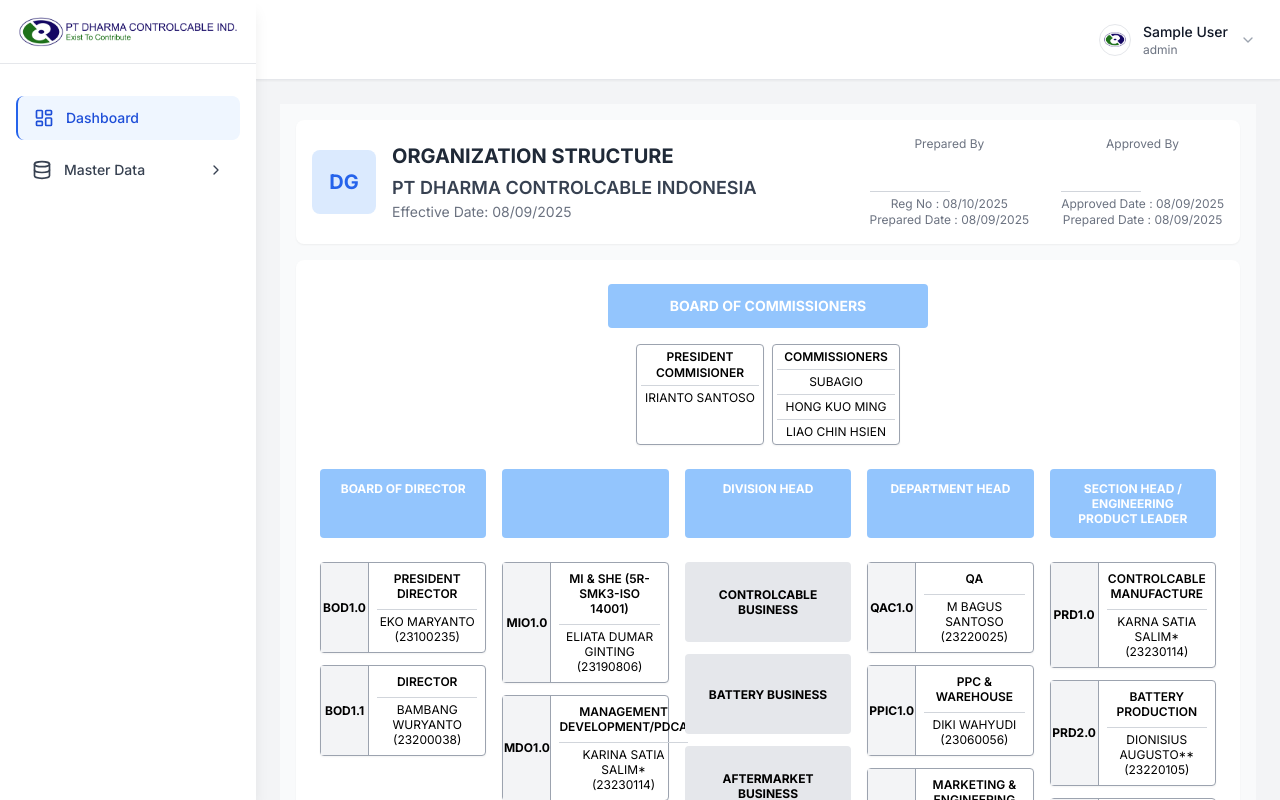
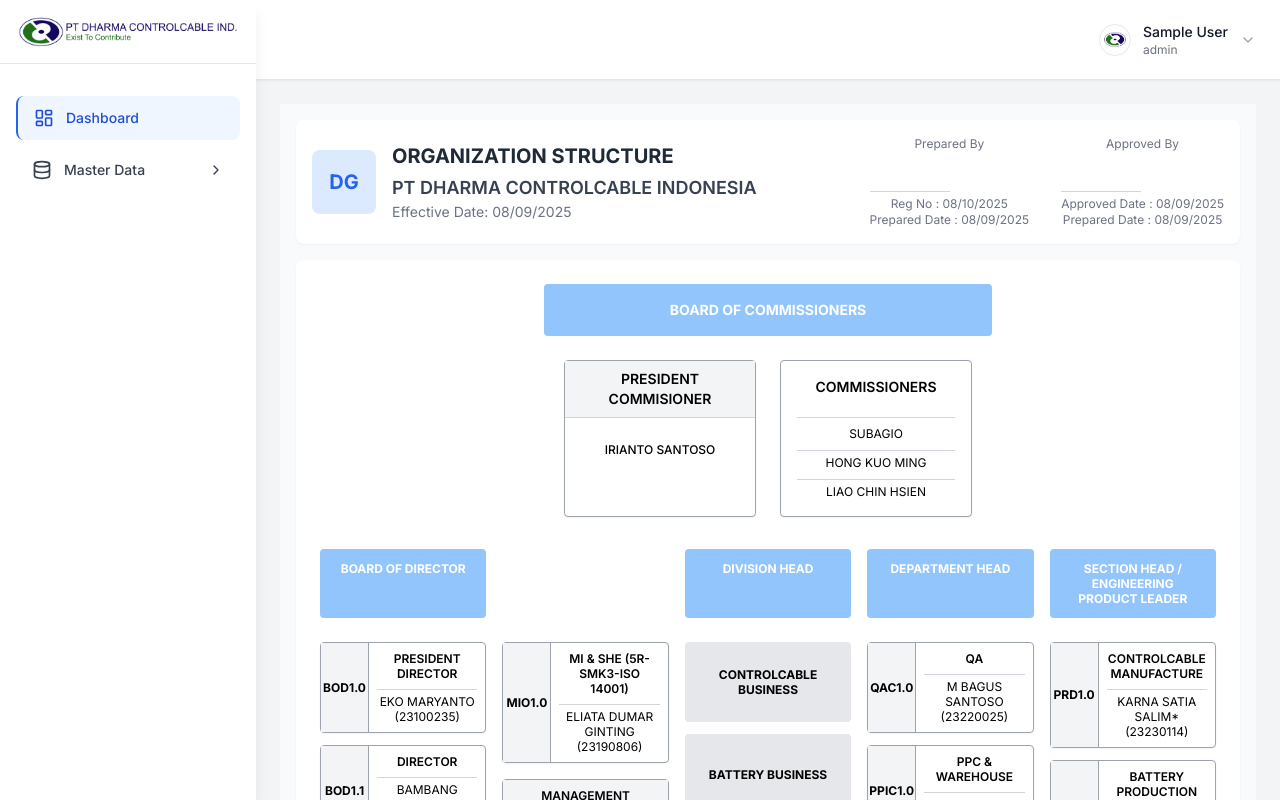
Before and after one commit to zennmhtr/so-digitalisasi_dcci, a React (Vite) app in the folder frontend/: page / in a window 1280 px wide. Built offline with nearby package versions, Linux system fonts and the light colour scheme; sample sign-in values are in the browser's storage.

Commit message:
fix(dashboard): adjust layout of organization chart for proper alignment and spacing

```diff
--- a/frontend/src/pages/Dashboard.jsx
+++ b/frontend/src/pages/Dashboard.jsx
@@ -36,23 +36,26 @@
       {/* Organization Chart */}
       <div className="bg-white rounded-lg shadow-sm p-6 overflow-x-auto">
         {/* Board of Commissioners */}
-        <div className="mb-6">
-          <div className="bg-blue-300 p-3 rounded text-center max-w-xs mx-auto mb-4">
+        <div className="mb-8">
+          <div className="bg-blue-300 p-4 rounded text-center max-w-md mx-auto mb-6">
             <h3 className="font-bold text-sm text-white">BOARD OF COMMISSIONERS</h3>
           </div>
 
-          <div className="flex justify-center gap-2 mb-4">
-            <div className="bg-white border border-gray-400 p-1 rounded shadow-sm w-32 text-center">
-               <p className="text-xs font-semibold mb-1">PRESIDENT COMMISIONER</p>
+          <div className="flex justify-center gap-6 mb-6">
+            <div className="bg-white border border-gray-400 rounded shadow-sm w-48 text-center min-h-[100px]">
+              <div className="p-2 bg-gray-100 border-b border-gray-300">
+                <p className="text-sm font-semibold">PRESIDENT COMMISIONER</p>
+              </div>
+              <div className="p-4 flex items-center justify-center h-16">
+                <p className="text-xs font-medium">IRIANTO SANTOSO</p>
+              </div>
+            </div>
+            <div className="bg-white border border-gray-400 p-4 rounded shadow-sm w-48 text-center min-h-[100px] flex flex-col justify-center">
+              <p className="text-sm font-semibold mb-3">COMMISSIONERS</p>
+              <hr className="my-2 border-gray-300" />
+              <p className="text-xs mb-1">SUBAGIO</p>
               <hr className="my-1 border-gray-300" />
-                  <p className="text-xs">IRIANTO SANTOSO</p>
-            </div>
-            <div className="bg-white border border-gray-400 p-1 rounded shadow-sm w-32 text-center">
-              <p className="text-xs font-semibold mb-1">COMMISSIONERS</p>
-              <hr className="my-1 border-gray-300" />
-              <p className="text-xs">SUBAGIO</p>
-              <hr className="my-1 border-gray-300" />
-              <p className="text-xs">HONG KUO MING</p>
+              <p className="text-xs mb-1">HONG KUO MING</p>
               <hr className="my-1 border-gray-300" />
               <p className="text-xs">LIAO CHIN HSIEN</p>
             </div>
@@ -65,8 +68,8 @@
             <div className="bg-blue-300 p-3 rounded text-center">
               <h3 className="font-bold text-xs text-white">BOARD OF DIRECTOR</h3>
             </div>
-            <div className="bg-blue-300 p-3 rounded text-center">
-              <h3 className="font-bold text-xs text-white">&nbsp;</h3>
+            <div className="p-3 rounded text-center">
+              <h3 className="font-bold text-xs text-transparent">&nbsp;</h3>
             </div>
             <div className="bg-blue-300 p-3 rounded text-center">
               <h3 className="font-bold text-xs text-white">DIVISION HEAD</h3>
@@ -112,7 +115,7 @@
             </div>
 
             {/* Kolom 2 - Management Functions */}
-            <div className="space-y-3">
+            <div className="space-y-4">
               <div className="bg-white border border-gray-400 rounded shadow-sm flex min-h-[90px]">
                 <div className="bg-gray-100 p-1 text-center border-r border-gray-400 w-12 flex items-center justify-center">
                   <p className="text-xs font-bold">MIO1.0</p>
@@ -125,34 +128,48 @@
                 </div>
               </div>
 
-              <div className="bg-white border border-gray-400 rounded shadow-sm flex min-h-[90px]">
-                <div className="bg-gray-100 p-1 text-center border-r border-gray-400 w-12 flex items-center justify-center">
+              {/* Combined Management Development/PDCA Box */}
+              <div className="bg-white border border-gray-400 rounded shadow-sm min-h-[170px]">
+                <div className="flex flex-col h-full">
+                  {/* Header row */}
+                  <div className="flex border-b border-gray-300">
+
+
+                    <div className="p-2 flex-1 text-center bg-gray-100">
+                      <p className="text-xs font-semibold leading-tight">MANAGEMENT DEVELOPMENT/PDCA</p>
+                    </div>
+                  </div>
+
+                  {/* First content row */}
+                  <div className="flex border-b border-gray-300 flex-1">
+                    <div className="bg-gray-100 p-2 text-center border-r border-gray-400 w-14 flex items-center justify-center">
                       <p className="text-xs font-bold">MDO1.0</p>
+
                     </div>
-                <div className="p-2 flex-1 text-center flex flex-col justify-center">
-                  <p className="text-xs font-semibold mb-1 leading-tight">MANAGEMENT DEVELOPMENT/PDCA</p>
-                  <hr className="my-1 border-gray-300" />
+                    <div className="p-3 flex-1 text-center flex flex-col justify-center">
                       <p className="text-xs leading-tight">KARINA SATIA SALIM*</p>
                       <p className="text-xs leading-tight">(23230114)</p>
                     </div>
                   </div>
 
-              <div className="bg-white border border-gray-400 rounded shadow-sm flex min-h-[80px]">
-                <div className="bg-gray-100 p-1 text-center border-r border-gray-400 w-12 flex items-center justify-center">
+                  {/* Second content row */}
+                  <div className="flex flex-1">
+                    <div className="bg-gray-100 p-2 text-center border-r border-gray-400 w-14 flex items-center justify-center">
                       <p className="text-xs font-bold">MDO2.0</p>
                     </div>
-                <div className="p-2 flex-1 text-center flex flex-col justify-center">
-                  <p className="text-xs font-semibold mb-1 leading-tight">WAHYU KARTIKO ADI</p>
-                  <hr className="my-1 border-gray-300" />
+                    <div className="p-3 flex-1 text-center flex flex-col justify-center">
+                      <p className="text-xs leading-tight">WAHYU KARTIKO ADI</p>
                       <p className="text-xs leading-tight">(23240005)</p>
+                    </div>
+                  </div>
                 </div>
               </div>
 
               <div className="bg-white border border-gray-400 rounded shadow-sm flex min-h-[90px]">
-                <div className="bg-gray-100 p-1 text-center border-r border-gray-400 w-12 flex items-center justify-center">
+                <div className="bg-gray-100 p-2 text-center border-r border-gray-400 w-14 flex items-center justify-center">
                   <p className="text-xs font-bold">MRO1.0</p>
                 </div>
-                <div className="p-2 flex-1 text-center flex flex-col justify-center">
+                <div className="p-3 flex-1 text-center flex flex-col justify-center">
                   <p className="text-xs font-semibold mb-1 leading-tight">MANAGEMENT REPRESENTATIVE</p>
                   <hr className="my-1 border-gray-300" />
                   <p className="text-xs leading-tight">SUGIYARTO*</p>
@@ -160,11 +177,11 @@
                 </div>
               </div>
 
-              <div className="bg-white border border-gray-400 rounded shadow-sm flex min-h-[90px]">
-                <div className="bg-gray-100 p-1 text-center border-r border-gray-400 w-12 flex items-center justify-center">
+              <div className="bg-white border border-gray-400 rounded shadow-sm flex min-h-[100px]">
+                <div className="bg-gray-100 p-2 text-center border-r border-gray-400 w-14 flex items-center justify-center">
                   <p className="text-xs font-bold">CRO1.0</p>
                 </div>
-                <div className="p-2 flex-1 text-center flex flex-col justify-center">
+                <div className="p-3 flex-1 text-center flex flex-col justify-center">
                   <p className="text-xs font-semibold mb-1 leading-tight">CUSTOMER REPRESENTATIVE 2 WHEEL</p>
                   <hr className="my-1 border-gray-300" />
                   <p className="text-xs leading-tight">SUMIYARTO*</p>
@@ -172,11 +189,11 @@
                 </div>
               </div>
 
-              <div className="bg-white border border-gray-400 rounded shadow-sm flex min-h-[90px]">
-                <div className="bg-gray-100 p-1 text-center border-r border-gray-400 w-12 flex items-center justify-center">
+              <div className="bg-white border border-gray-400 rounded shadow-sm flex min-h-[100px]">
+                <div className="bg-gray-100 p-2 text-center border-r border-gray-400 w-14 flex items-center justify-center">
                   <p className="text-xs font-bold">CO2.0</p>
                 </div>
-                <div className="p-2 flex-1 text-center flex flex-col justify-center">
+                <div className="p-3 flex-1 text-center flex flex-col justify-center">
                   <p className="text-xs font-semibold mb-1 leading-tight">CUSTOMER REPRESENTATIVE 4 WHEEL</p>
                   <hr className="my-1 border-gray-300" />
                   <p className="text-xs leading-tight">DWI PURWANTO*</p>
```
Lines whose indentation alone changed are shown as unchanged.
